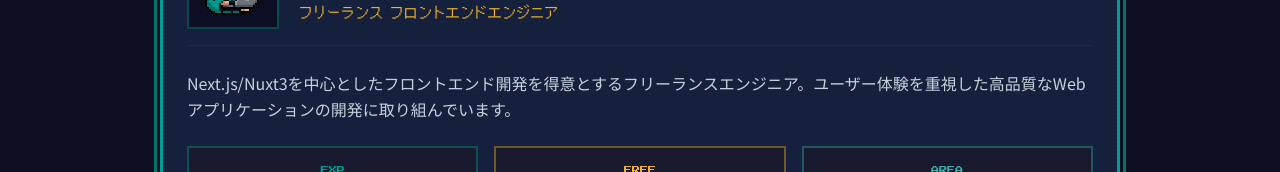
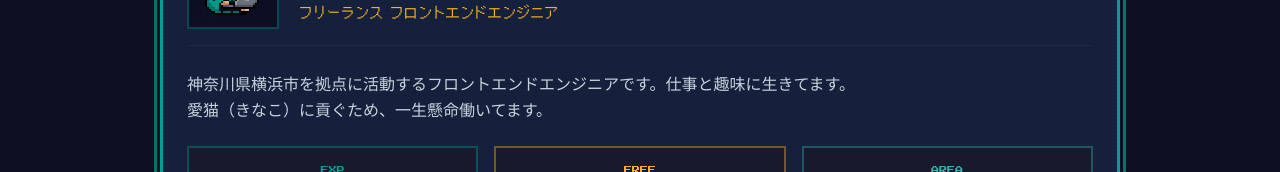
Before and after one commit to silmo-yokohama/silmo, a Next.js app: page /about in a window 1280 px wide. Shown: the part 375-547 px from the top of the page. Built offline with nearby package versions, Linux system fonts and the light colour scheme; no server answers.

Commit message:
feat: Silmoのロゴマークを追加し、READMEを更新しました。

```diff
--- a/src/app/about/page.tsx
+++ b/src/app/about/page.tsx
@@ -102,7 +102,7 @@ export default function AboutPage() {
               </div>
 
               {/* 自己紹介文 */}
-              <p className="leading-relaxed text-text-sub">{PROFILE.bio}</p>
+              <p className="leading-relaxed text-text-sub">神奈川県横浜市を拠点に活動するフロントエンドエンジニアです。仕事と趣味に生きてます。<br />愛猫（きなこ）に貢ぐため、一生懸命働いてます。</p>
 
               {/* ステータスパラメータ（RPGステータス画面風） */}
               <div className="grid gap-4 sm:grid-cols-3">
```
Also changed, not shown: public/images/silmo-logomark.png (added), 1 other file (tests, documents, lock files or other folders).
